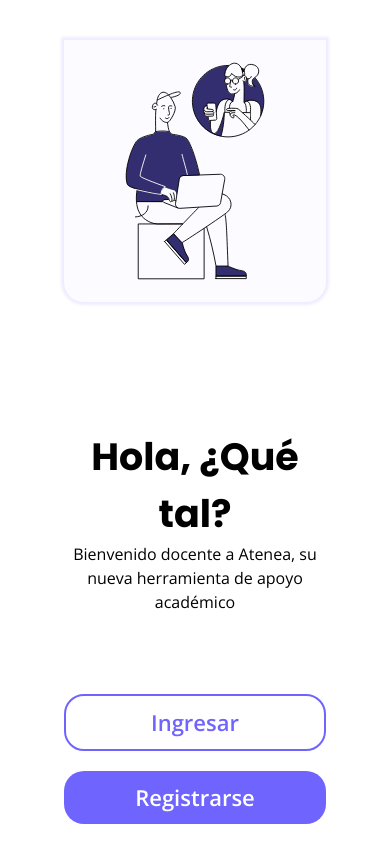
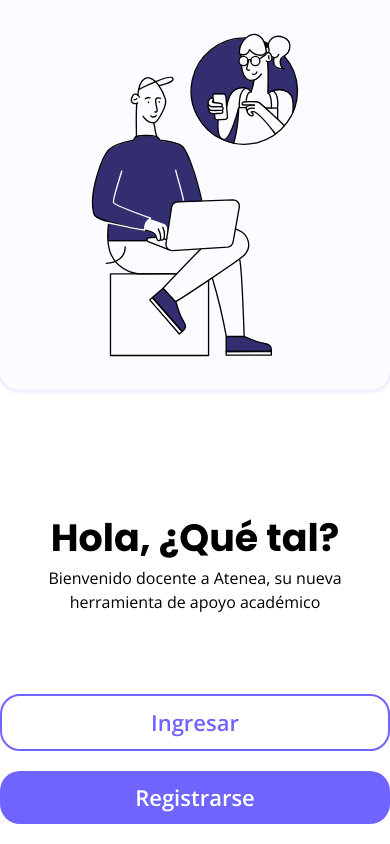
Before and after one commit to Rafterminador/atenea-cliente, a React (Create React App) app: page / in a window 390 px wide. Built offline with nearby package versions, Linux system fonts and the light colour scheme; the HTML template or start-up script is replaced by a standard one.

Commit message:
Fix Landing page movil

```diff
--- a/src/pages/LandingPage.jsx
+++ b/src/pages/LandingPage.jsx
@@ -14,8 +14,8 @@ const LandingPage = () => {
   return (
     <>
       <Navbar />
-      <div className="mx-16 h-full contenedor flex flex-col justify-between text-center items-center md:grid md:grid-cols-2">
-        <div className="bg-[#FCFBFF] bordeblur w-full flex justify-center  md:rounded-[20px] mt-[40px]">
+      <div className="md:mx-16 h-full contenedor flex flex-col justify-between text-center items-center md:grid md:grid-cols-2">
+        <div className="bg-[#FCFBFF] bordeblur w-full flex justify-center  md:rounded-[20px] md:mt-[40px]">
           <img src={ImagenPrincipal} alt="dashboard" />
         </div>
 
```
